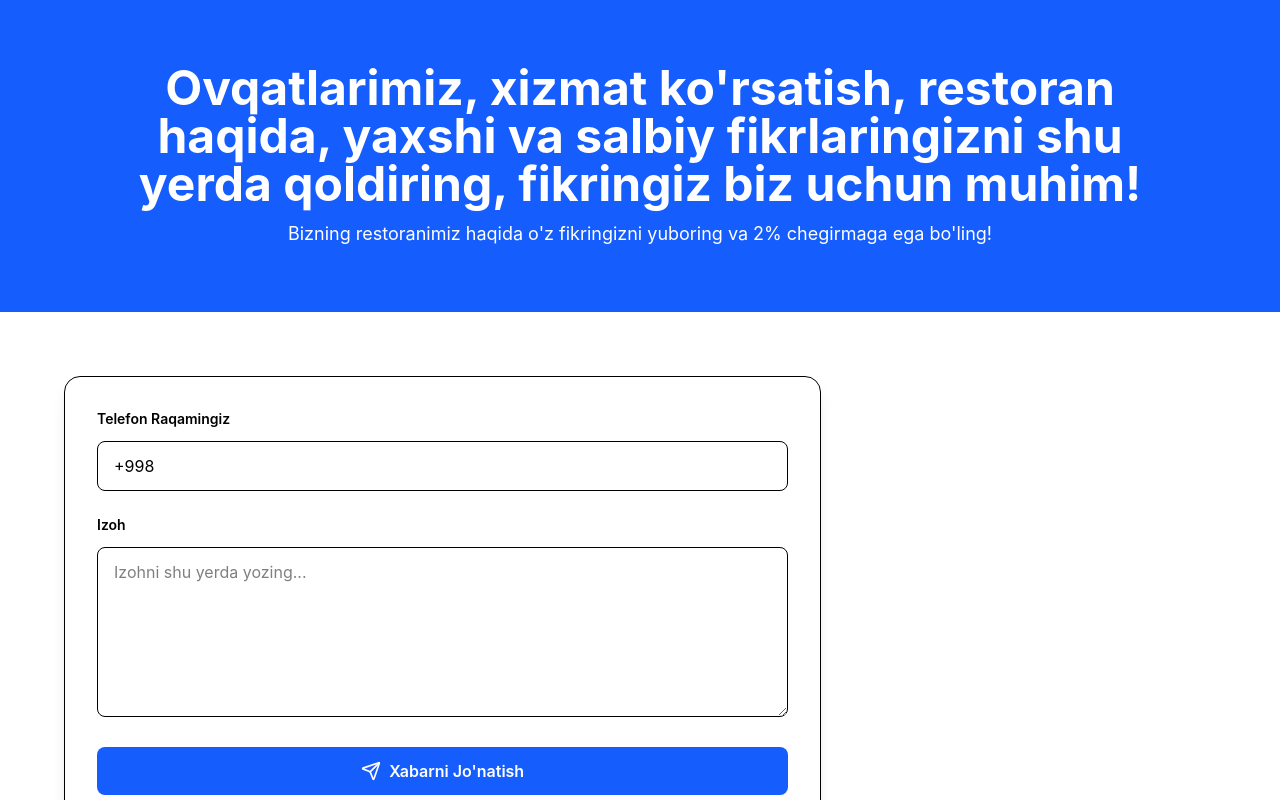
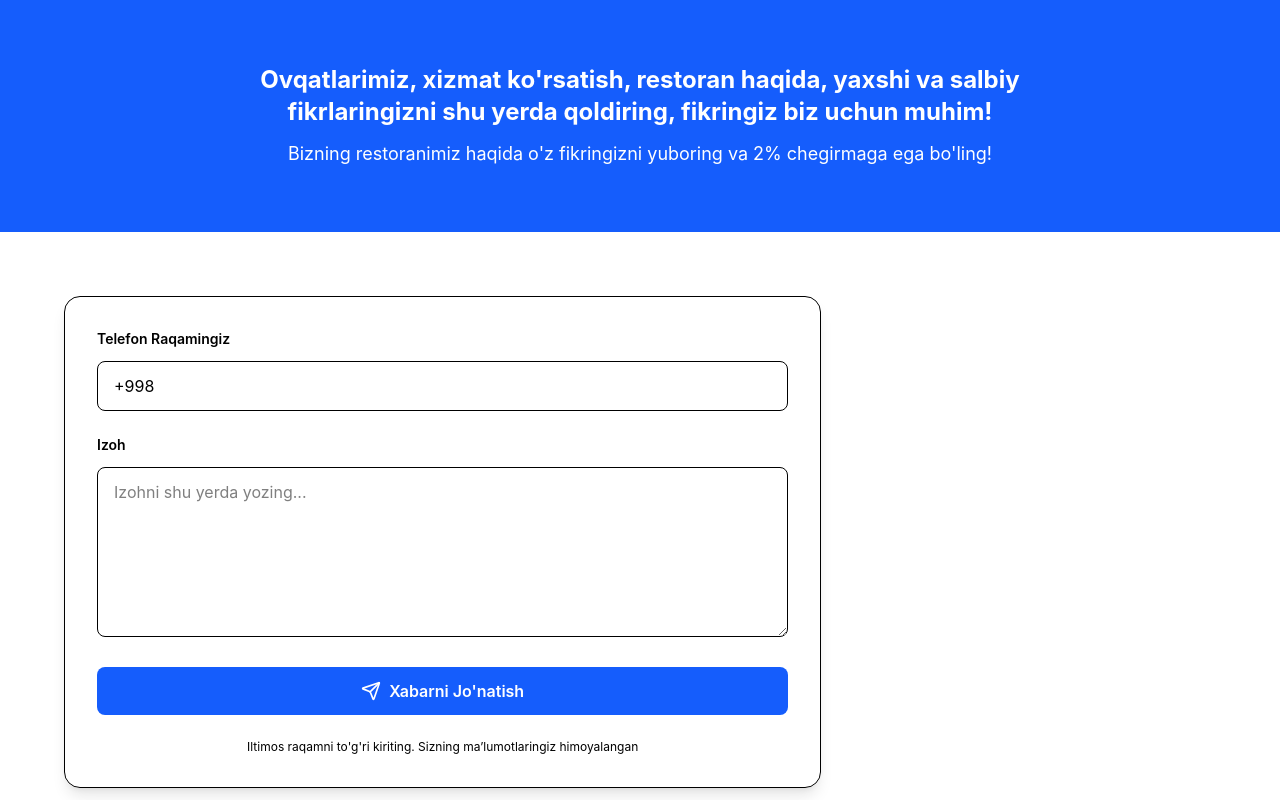
Before and after one commit to iamdeveloperbeck/maytopia, a React (Vite) app: page /comment/1 in a window 1280 px wide. Shown: the top 800 px of the page. Built offline with nearby package versions, Linux system fonts and the light colour scheme; no server answers; the HTML template or start-up script is replaced by a standard one.

Commit message:
Update Comment.jsx

```diff
--- a/src/pages/Comment.jsx
+++ b/src/pages/Comment.jsx
@@ -76,7 +76,7 @@ SubmitButton.displayName = "SubmitButton";
 const HeroSection = memo(() => (
   <section className="bg-blue-600 from-primary to-secondary py-12 md:py-16 px-4">
     <div className="max-w-6xl mx-auto text-center">
-      <h1 className="text-4xl text-white md:text-5xl font-bold text-primary-foreground mb-3 text-balance">
+      <h1 className="text-3xl text-white md:text-2xl font-bold text-primary-foreground mb-3 text-balance">
         Ovqatlarimiz, xizmat ko'rsatish, restoran haqida, yaxshi va salbiy fikrlaringizni shu yerda qoldiring, fikringiz biz uchun muhim!
       </h1>
       <p className="text-lg text-white text-primary-foreground/90 text-balance">
```
